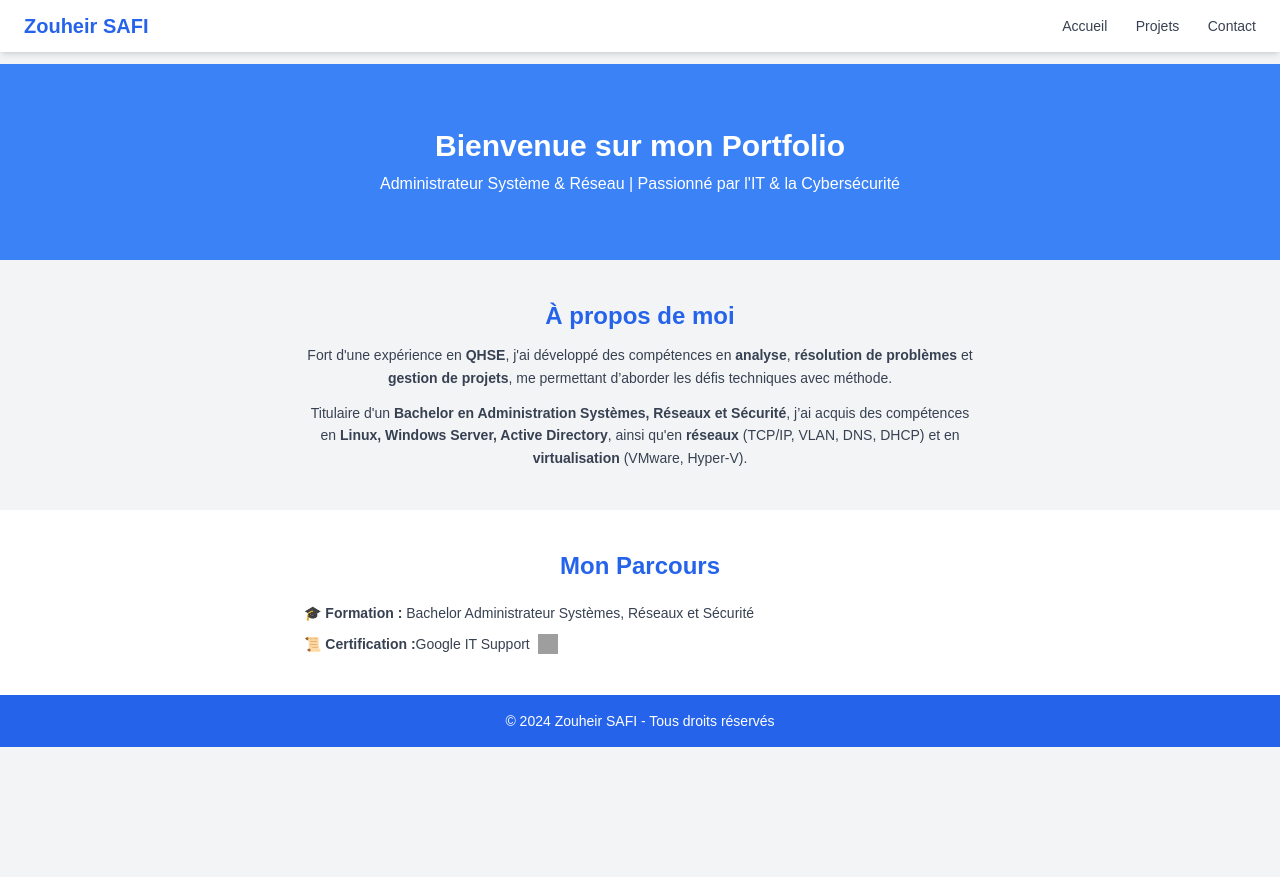
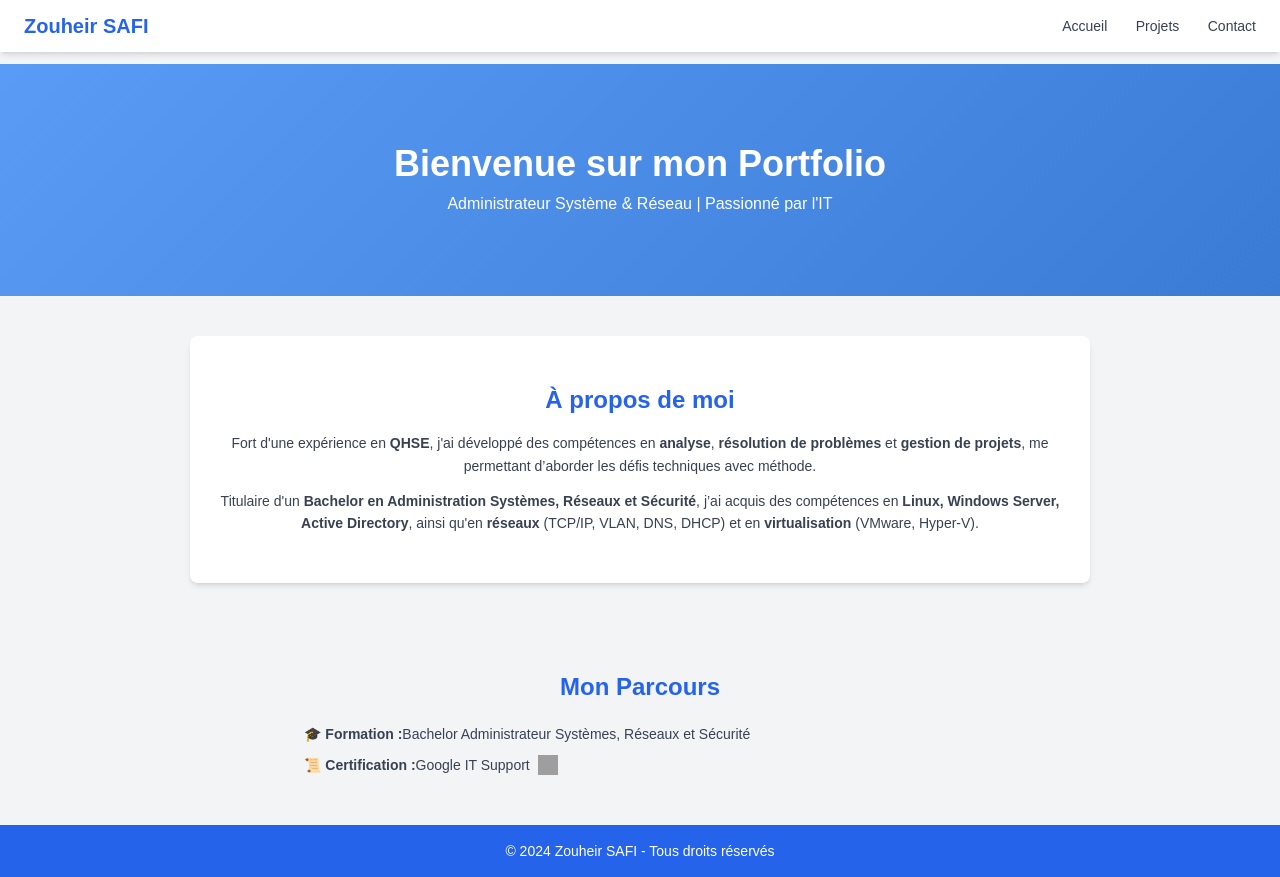
Before and after one commit to zouheir-safi/zouheir-safi.github.io, a plain HTML site: page index.html in a window 1280 px wide. Before the commit the page ends 800 px from the top, so only its background shows below. Drawn offline with nearby package versions, Linux system fonts and the light colour scheme; grey boxes are pictures that could not be loaded; a web font is replaced by a local one.

Commit message:
Update index.html

```diff
--- a/index.html
+++ b/index.html
@@ -3,14 +3,14 @@
 <head>
     <meta charset="UTF-8">
     <meta name="viewport" content="width=device-width, initial-scale=1.0">
-    <title>Portfolio - Zouheir SAFI</title>
+    <title>Portfolio</title>
     <script src="https://cdn.tailwindcss.com"></script>
     <style>
         @import url('https://fonts.cdnfonts.com/css/corbel');
 
         body {
             font-family: 'Corbel', sans-serif;
-            background-color: #f8f9fa;
+            background-color: #f9fafb;
             color: #333;
         }
         .fade-in {
@@ -20,6 +20,16 @@
         }
         @keyframes fadeIn {
             to { opacity: 1; transform: translateY(0); }
+        }
+        .hero {
+            background: linear-gradient(135deg, #5a9bf6, #3a7bd5);
+            color: white;
+            padding: 80px 20px;
+            text-align: center;
+        }
+        .container-custom {
+            max-width: 900px;
+            margin: auto;
         }
     </style>
 </head>
@@ -38,20 +48,20 @@
     </nav>
 
     <!-- Hero Section -->
-    <header class="bg-blue-500 text-white text-center py-16 mt-16 fade-in">
-        <h1 class="text-3xl font-bold">Bienvenue sur mon Portfolio</h1>
-        <p class="text-md mt-2">Administrateur Système & Réseau | Passionné par l'IT & la Cybersécurité</p>
+    <header class="hero fade-in mt-16">
+        <h1 class="text-4xl font-bold">Bienvenue sur mon Portfolio</h1>
+        <p class="text-md mt-2">Administrateur Système & Réseau | Passionné par l'IT</p>
     </header>
 
     <!-- À propos -->
-    <section class="container mx-auto px-6 py-10 fade-in">
+    <section class="container-custom px-6 py-12 fade-in bg-white shadow-md rounded-lg mt-10">
         <h2 class="text-2xl font-bold text-center text-blue-600">À propos de moi</h2>
-        <p class="text-center text-gray-700 mt-3 max-w-2xl mx-auto text-sm leading-relaxed">
+        <p class="text-center text-gray-700 mt-4 text-sm leading-relaxed">
             Fort d'une expérience en <strong>QHSE</strong>, j'ai développé des compétences en
             <strong>analyse</strong>, <strong>résolution de problèmes</strong> et <strong>gestion de projets</strong>,
             me permettant d’aborder les défis techniques avec méthode.
         </p>
-        <p class="text-center text-gray-700 mt-3 max-w-2xl mx-auto text-sm leading-relaxed">
+        <p class="text-center text-gray-700 mt-3 text-sm leading-relaxed">
             Titulaire d'un <strong>Bachelor en Administration Systèmes, Réseaux et Sécurité</strong>,
             j’ai acquis des compétences en <strong>Linux, Windows Server, Active Directory</strong>,
             ainsi qu'en <strong>réseaux</strong> (TCP/IP, VLAN, DNS, DHCP) et en <strong>virtualisation</strong> (VMware, Hyper-V).
@@ -59,16 +69,14 @@
     </section>
 
     <!-- Parcours -->
-    <section class="bg-white py-10 fade-in">
-        <div class="container mx-auto px-6">
+    <section class="container-custom px-6 py-12 fade-in mt-10">
         <h2 class="text-2xl font-bold text-center text-blue-600">Mon Parcours</h2>
         <div class="max-w-2xl mx-auto mt-5 text-gray-700 text-sm leading-relaxed">
-                <p><strong>🎓 Formation :</strong> Bachelor Administrateur Systèmes, Réseaux et Sécurité</p>
+            <p class="flex items-center mt-2"><strong>🎓 Formation :</strong> Bachelor Administrateur Systèmes, Réseaux et Sécurité</p>
             <p class="flex items-center mt-2">
                 <strong>📜 Certification :</strong> Google IT Support
                 <img src="https://upload.wikimedia.org/wikipedia/commons/5/53/Google_%22G%22_Logo.svg" alt="Google" class="w-5 h-5 ml-2">
             </p>
-            </div>
         </div>
     </section>
 
```
Lines whose indentation alone changed are shown as unchanged.
